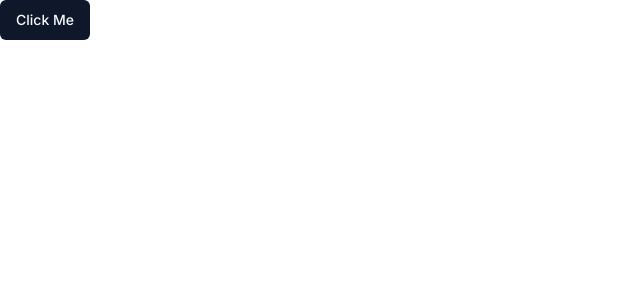
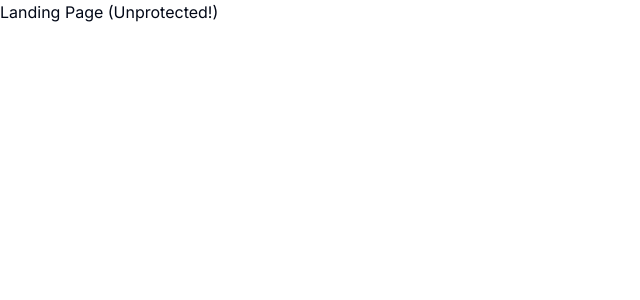
Before and after one commit to Topstar1995/AI-Saas, a Next.js app: page / in a window 1280 px wide. Shown: the top 300 px of the page, without its empty margins (0-640 px from the left). Built offline with nearby package versions, Linux system fonts and the light colour scheme.

Commit message:
added LandingPage

```diff
--- /dev/null
+++ b/app/(landing)/page.tsx
@@ -0,0 +1,5 @@
+import { Button } from "@/components/ui/button";
+
+export default function LandingPage() {
+  return <div>Landing Page (Unprotected!)</div>;
+}
--- a/app/page.tsx
+++ /dev/null
@@ -1,5 +0,0 @@
-import { Button } from "@/components/ui/button";
-
-export default function Home() {
-  return <Button>Click Me</Button>;
-}
```
